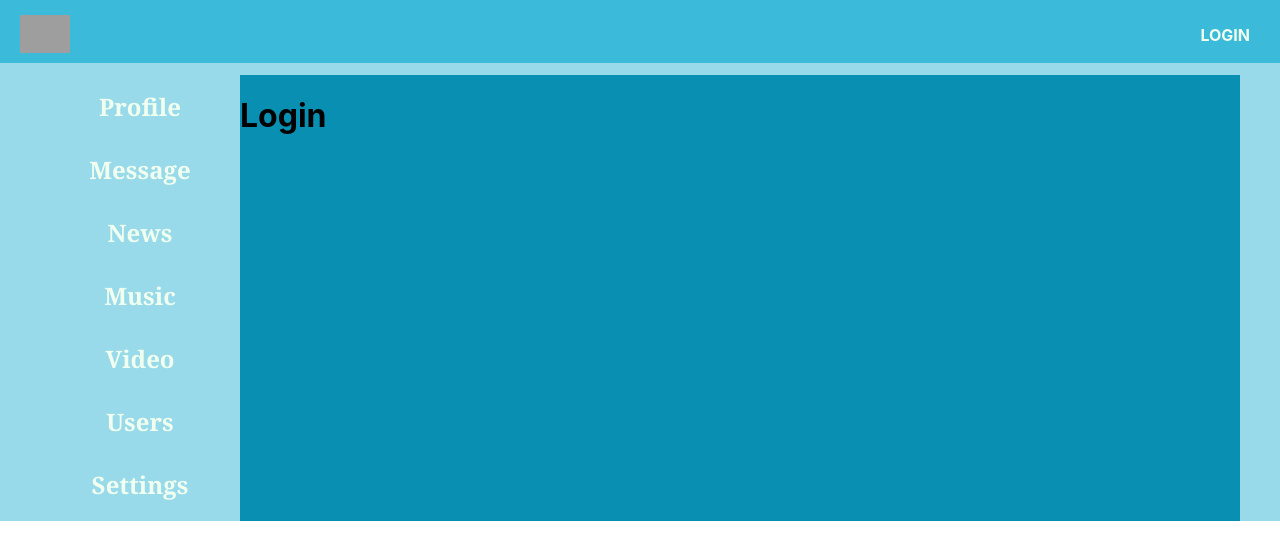
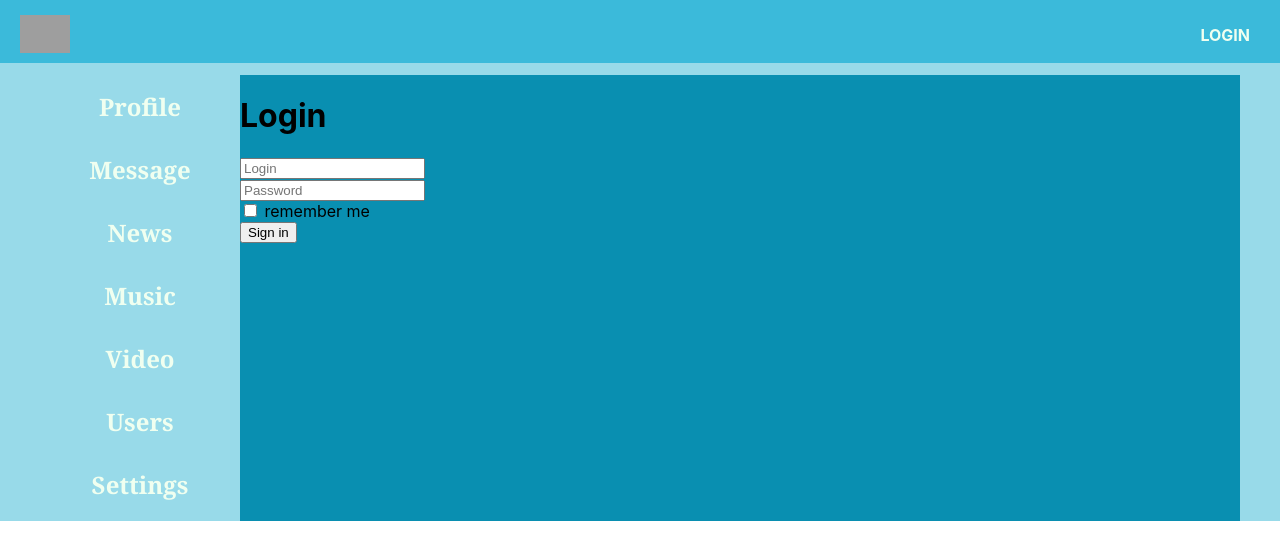
Before and after one commit to SRadyslav/React_app, a React (Create React App) app: page /login in a window 1280 px wide. Shown: the top 560 px of the page. Built offline with nearby package versions, Linux system fonts and the light colour scheme; no server answers; grey boxes are pictures that could not be loaded.

Commit message:
Install redux-form package. Upgrage login commonent with this package.

```diff
--- a/package.json
+++ b/package.json
@@ -13,6 +13,7 @@
     "react-router-dom": "^5.2.0",
     "react-scripts": "4.0.1",
     "redux": "^4.0.5",
+    "redux-form": "^8.3.7",
     "redux-thunk": "^2.3.0",
     "web-vitals": "^0.2.4"
   },
--- a/src/components/Login/Login.jsx
+++ b/src/components/Login/Login.jsx
@@ -1,9 +1,35 @@
 import React from "react";
+import { Field, reduxForm } from "redux-form";
 
 const Login = (props) => {
+    const onSubmit = (formData) =>{
+        console.log(formData);
+    }
     return (
-        <h1>Login</h1>
+        <div>
+            <h1>Login</h1>
+            <LoginReduxForm onSubmit={onSubmit} />
+        </div>
     )
 }
+const LoginForm = (props) => {
+    return (
+            <form onSubmit={props.handleSubmit}>
+                <div>
+                    <Field placeholder={"Login"} name={"login"} component={"input"} />
+                </div>
+                <div>
+                <Field name={"password"}  placeholder={"Password"} component={"input"} />
+                </div>
+                <div>
+                <Field type={"checkbox"} name={"rememberMe"} component={"input"} /> remember me
+                </div>
+                <div>
+                    <button>Sign in</button>
+                </div>
+            </form>
+    )
+}
+const LoginReduxForm = reduxForm({form: 'login'})(LoginForm)
 
 export default Login;
--- a/src/redux/redux-store.js
+++ b/src/redux/redux-store.js
@@ -5,6 +5,7 @@
 import usersReducer from "./users-reducer";
 import authReducer from "./auth-reducer";
 import thunkMiddleware from "redux-thunk";
+import {reducer as formReducer} from "redux-form"
 
 
 
@@ -14,6 +15,7 @@
     sidebar: sidebarReducer,
     usersPage: usersReducer,
     auth: authReducer,
+    form: formReducer,
 })
 
 let store = createStore(reducers,applyMiddleware(thunkMiddleware));
```
Also changed, not shown: 2 other files (tests, documents, lock files or other folders).
